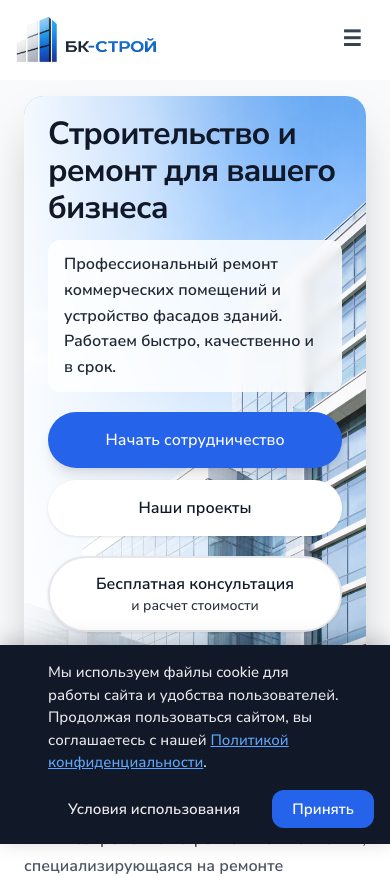
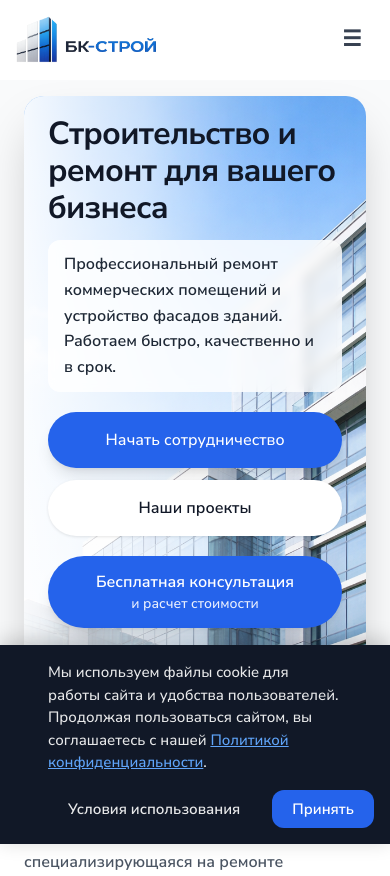
Before and after one commit to KoboSteruS/BkStroy, a Flask app: page / in a window 390 px wide. Shown: the top 876 px of the page. Run offline with Flask 3, Linux system fonts and the light colour scheme.

Commit message:
btn to blue

```diff
--- a/static/css/style.css
+++ b/static/css/style.css
@@ -443,9 +443,9 @@ button {
     max-width: 20rem;
     padding: 1rem 2rem;
     border-radius: 9999px;
-    background: white;
-    color: var(--color-gray-900);
-    border: 2px solid var(--color-gray-200);
+    background: var(--color-blue);
+    color: white;
+    border: none;
     display: inline-flex;
     flex-direction: column;
     align-items: center;
@@ -453,15 +453,14 @@ button {
     gap: 0.15rem;
     font-size: 1rem;
     font-weight: 500;
-    box-shadow: 0 1px 3px rgba(0, 0, 0, 0.1);
+    box-shadow: var(--shadow-lg);
     cursor: pointer;
     font: inherit;
     transition: all 0.2s;
   }
   .hero-consult-btn:hover {
-    background: var(--color-gray-50);
-    border-color: var(--color-gray-300);
-    box-shadow: var(--shadow-lg);
+    background: var(--color-blue-700);
+    box-shadow: var(--shadow-xl);
   }
   .hero-consult-btn:active {
     transform: scale(0.98);
```
